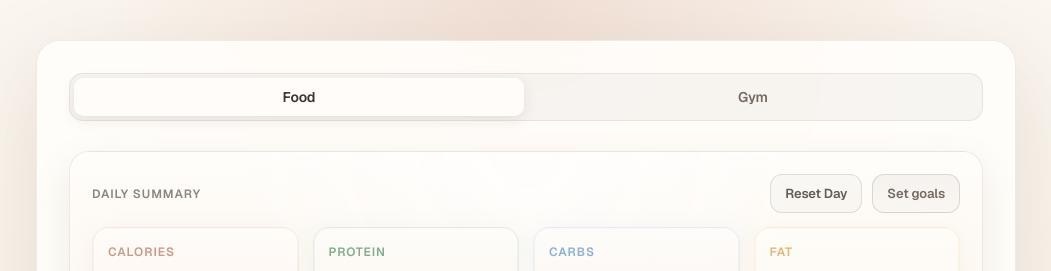
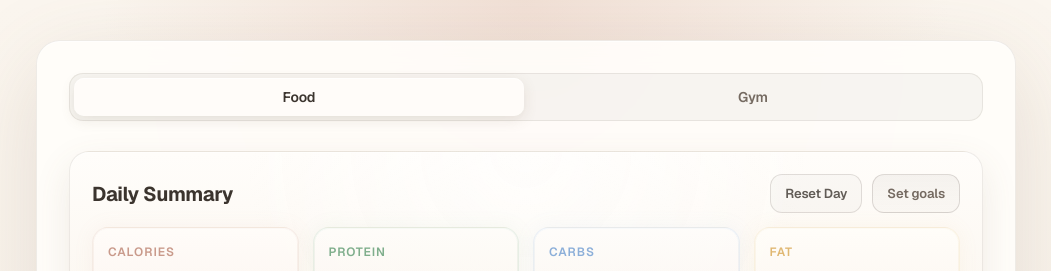
Before and after one commit to zrygwelski/ai-calorie-app, a Next.js app: page / in a window 1280 px wide. Shown: the top 271 px of the page, without its empty margins (114-1165 px from the left). Built offline with nearby package versions, Linux system fonts and the light colour scheme.

Commit message:
update daily summary header

```diff
--- a/app/page.tsx
+++ b/app/page.tsx
@@ -820,7 +820,7 @@ export default function Home() {
         <section className="summary" aria-label="Daily summary">
           <div className="summary-header">
             <div>
-              <p className="eyebrow">Daily Summary</p>
+              <h2>Daily Summary</h2>
             </div>
             <div className="summary-actions">
               <button
```
